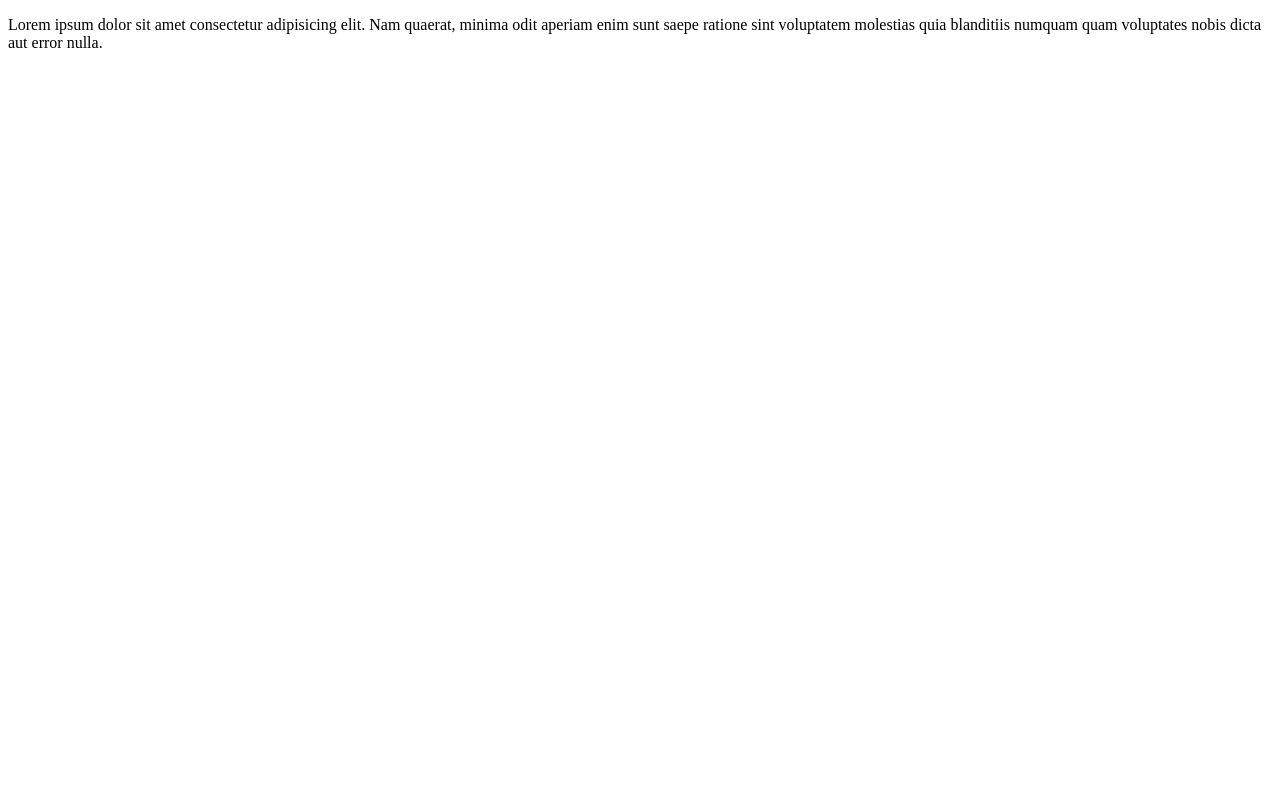
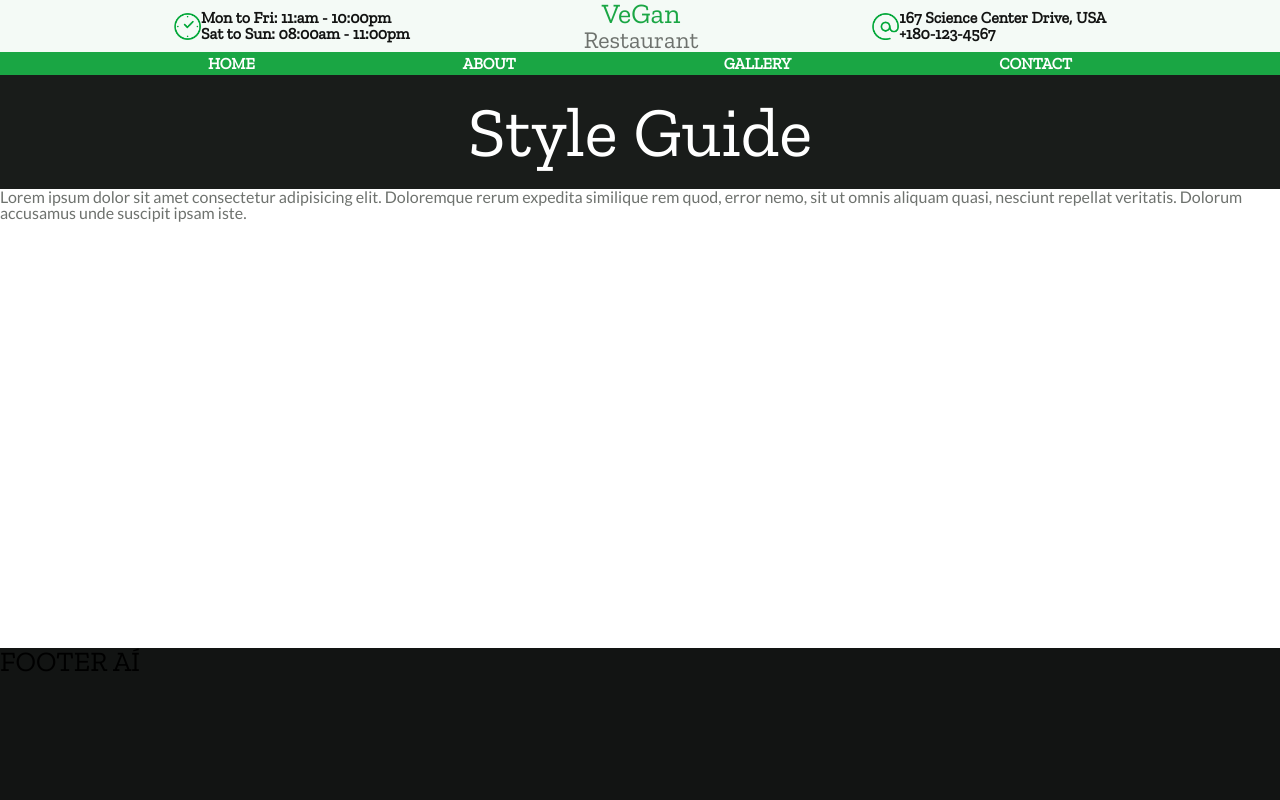
Before and after one commit to leolimcav/devweb_frontend1, a plain HTML site: page index.html in a window 1280 px wide. Drawn offline with nearby package versions, Linux system fonts and the light colour scheme.

Commit message:
Adicionado as primeiras estilizações

```diff
--- /dev/null
+++ b/css/reset.css
@@ -0,0 +1,129 @@
+/* http://meyerweb.com/eric/tools/css/reset/
+   v2.0 | 20110126
+   License: none (public domain)
+*/
+
+html,
+body,
+div,
+span,
+applet,
+object,
+iframe,
+h1,
+h2,
+h3,
+h4,
+h5,
+h6,
+p,
+blockquote,
+pre,
+a,
+abbr,
+acronym,
+address,
+big,
+cite,
+code,
+del,
+dfn,
+em,
+img,
+ins,
+kbd,
+q,
+s,
+samp,
+small,
+strike,
+strong,
+sub,
+sup,
+tt,
+var,
+b,
+u,
+i,
+center,
+dl,
+dt,
+dd,
+ol,
+ul,
+li,
+fieldset,
+form,
+label,
+legend,
+table,
+caption,
+tbody,
+tfoot,
+thead,
+tr,
+th,
+td,
+article,
+aside,
+canvas,
+details,
+embed,
+figure,
+figcaption,
+footer,
+header,
+hgroup,
+menu,
+nav,
+output,
+ruby,
+section,
+summary,
+time,
+mark,
+audio,
+video {
+  margin: 0;
+  padding: 0;
+  border: 0;
+  font-size: 100%;
+  font: inherit;
+  vertical-align: baseline;
+}
+/* HTML5 display-role reset for older browsers */
+article,
+aside,
+details,
+figcaption,
+figure,
+footer,
+header,
+hgroup,
+menu,
+nav,
+section {
+  display: block;
+}
+body {
+  line-height: 1;
+}
+ol,
+ul {
+  list-style: none;
+}
+blockquote,
+q {
+  quotes: none;
+}
+blockquote:before,
+blockquote:after,
+q:before,
+q:after {
+  content: "";
+  content: none;
+}
+table {
+  border-collapse: collapse;
+  border-spacing: 0;
+}
--- /dev/null
+++ b/css/settings.css
@@ -0,0 +1,45 @@
+h1,
+h2,
+h3,
+h4,
+h5,
+h6 {
+  font-family: "Zilla Slab", serif;
+  display: inline;
+}
+
+h1 {
+  font-size: 2.25em;
+}
+
+h2 {
+  font-size: 1.75em;
+}
+
+h3 {
+  font-size: 1.5em;
+}
+
+h5 {
+  font-size: 0.875em;
+}
+
+h6 {
+  font-size: 0.75em;
+}
+
+p {
+  font-family: "Lato", sans-serif;
+  color: #6e726e;
+  display: inline;
+}
+
+a,
+a:active,
+a:visited,
+a:link {
+  color: #fff;
+  text-decoration: none;
+  /* font-family: "Lato", sans-serif; */
+  font-family: "Zilla Slab", serif;
+}
--- /dev/null
+++ b/css/styles.css
@@ -0,0 +1,110 @@
+.container {
+  display: flex;
+  height: 100vh;
+  width: 100%;
+  background-color: #fff;
+  flex-flow: column nowrap;
+  flex: auto;
+}
+
+.header-container {
+  display: flex;
+  height: 8.7vh;
+  width: 100%;
+  background-color: #f4faf6;
+  color: #121312;
+  justify-content: space-evenly;
+  align-items: center;
+}
+
+.header-logo {
+  display: flex;
+  flex-flow: column nowrap;
+  justify-content: center;
+  align-items: center;
+}
+
+.header-logo :first-child {
+  color: #1aa644;
+}
+
+.header-logo :last-child {
+  color: #6e726e;
+}
+
+.header-schedule {
+  display: flex;
+  flex-flow: row wrap;
+  font-weight: bold;
+  justify-content: space-evenly;
+  align-items: center;
+}
+
+.header-schedule > img {
+  display: flex;
+  width: 27px;
+  height: 27px;
+}
+
+.header-schedule-content {
+  display: flex;
+  flex-flow: column nowrap;
+  align-items: flex-start;
+}
+
+.header-address {
+  display: flex;
+  flex-flow: row nowrap;
+  justify-content: space-evenly;
+  align-items: center;
+  font-weight: bold;
+}
+
+.header-address > img {
+  width: 27px;
+  height: 27px;
+}
+
+.header-address-content {
+  display: flex;
+  flex-flow: column nowrap;
+  justify-content: center;
+  align-items: flex-start;
+}
+
+.nav-container {
+  display: flex;
+  height: 6vh;
+  width: 100%;
+  background-color: #1aa644;
+  text-transform: uppercase;
+  font-weight: 600;
+  flex-flow: row wrap;
+  justify-content: space-evenly;
+  align-items: center;
+}
+
+.page-header {
+  display: flex;
+  background-color: #191c1a;
+  height: 29.53vh;
+  width: 100%;
+  color: #fff;
+  justify-content: center;
+  align-items: center;
+  font-weight: 500;
+  font-size: 2.5em;
+}
+
+.content {
+  display: flex;
+  height: 119.4vh;
+  width: 100%;
+}
+
+.footer-container {
+  display: flex;
+  background-color: #121413;
+  height: 39.35vh;
+  width: 100%;
+}
--- a/index.html
+++ b/index.html
@@ -4,13 +4,64 @@
     <meta charset="UTF-8" />
     <meta name="viewport" content="width=device-width, initial-scale=1.0" />
     <meta http-equiv="X-UA-Compatible" content="ie=edge" />
+    <!-- Reset CSS -->
+    <link rel="stylesheet" href="./css/reset.css" />
+    <!-- Link das fontes -->
+    <link
+      href="https://fonts.googleapis.com/css?family=Zilla+Slab"
+      rel="stylesheet"
+    />
+    <link
+      href="https://fonts.googleapis.com/css?family=Lato"
+      rel="stylesheet"
+    />
+    <!-- Estilização do site -->
+    <link rel="stylesheet" href="./css/settings.css" />
+    <link rel="stylesheet" href="./css/styles.css" />
     <title>Restaurante</title>
   </head>
   <body>
-    <p>
-      Lorem ipsum dolor sit amet consectetur adipisicing elit. Nam quaerat,
-      minima odit aperiam enim sunt saepe ratione sint voluptatem molestias quia
-      blanditiis numquam quam voluptates nobis dicta aut error nulla.
-    </p>
+    <div class="container">
+      <header class="header-container">
+        <div class="header-schedule">
+          <img src="./img/icone-relogio.png" alt="icone de relógio" />
+          <div class="header-schedule-content">
+            <h4>Mon to Fri: 11:am - 10:00pm</h4>
+            <h4>Sat to Sun: 08:00am - 11:00pm</h4>
+          </div>
+        </div>
+        <div class="header-logo">
+          <h2>VeGan</h2>
+          <h3>Restaurant</h3>
+        </div>
+        <div class="header-address">
+          <img src="./img/icone-endereco.png" alt="ícone de endereço" />
+          <div class="header-address-content">
+            <h4>167 Science Center Drive, USA</h4>
+            <h4>+180-123-4567</h4>
+          </div>
+        </div>
+      </header>
+      <nav class="nav-container">
+        <a href="#">Home</a>
+        <a href="./sobre.html">About</a>
+        <a href="./galeria.html">Gallery</a>
+        <a href="contato.html">Contact</a>
+      </nav>
+      <div class="page-header">
+        <h2>Style Guide</h2>
+      </div>
+      <main class="content">
+        <p>
+          Lorem ipsum dolor sit amet consectetur adipisicing elit. Doloremque
+          rerum expedita similique rem quod, error nemo, sit ut omnis aliquam
+          quasi, nesciunt repellat veritatis. Dolorum accusamus unde suscipit
+          ipsam iste.
+        </p>
+      </main>
+      <footer class="footer-container">
+        <h2>FOOTER AÍ</h2>
+      </footer>
+    </div>
   </body>
 </html>
```
Also changed, not shown: img/icone-endereco.png (added), img/icone-relogio.png (added).
